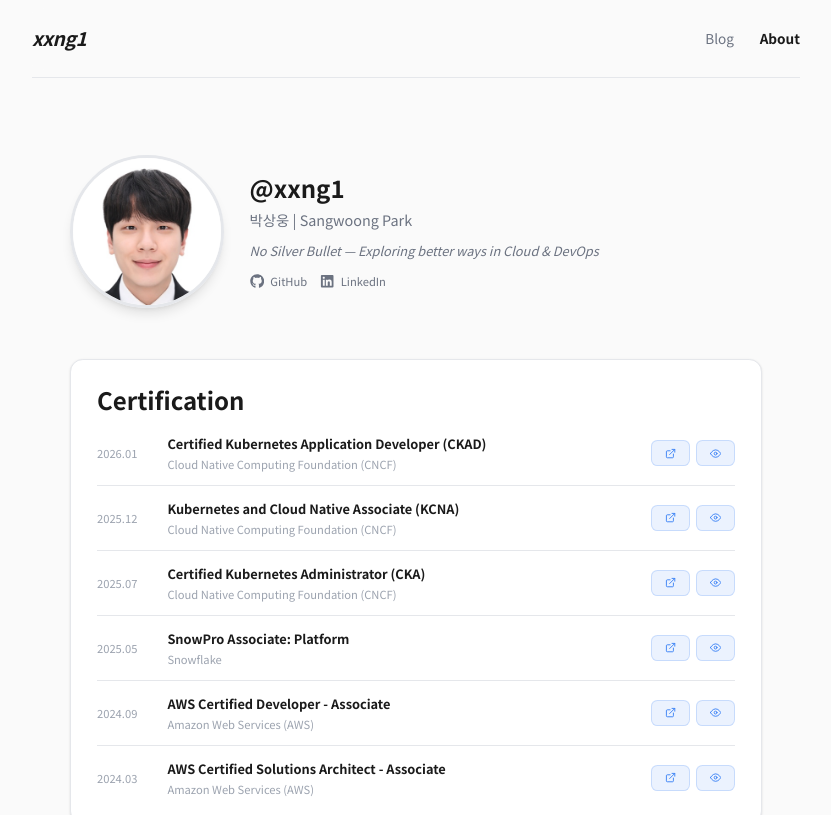
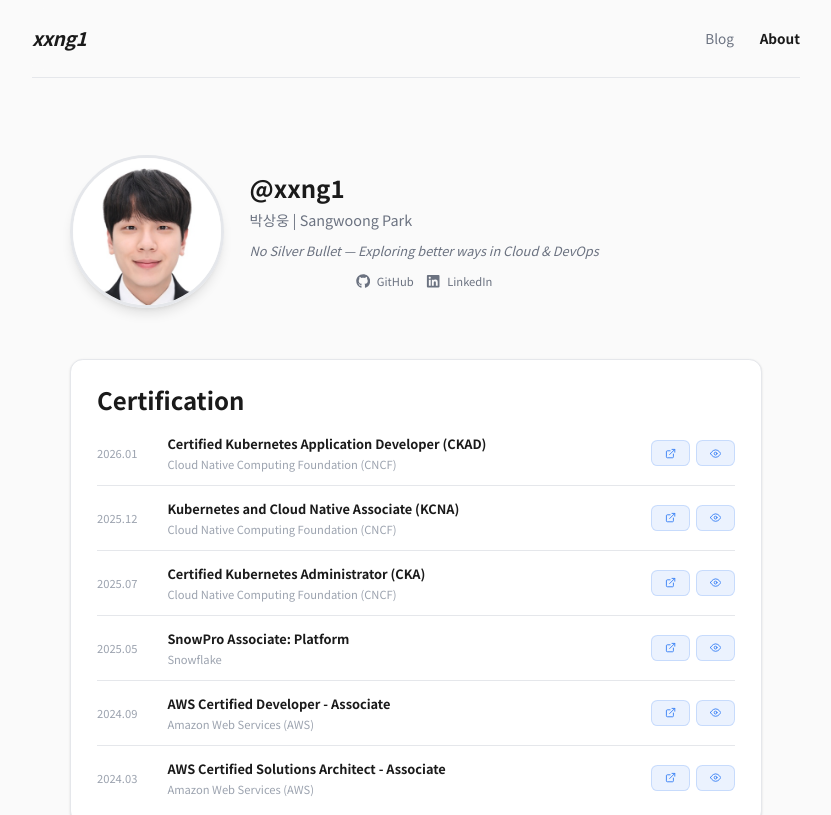
Before and after one commit to xxng1/xxng1-blog, a Next.js app: page /about in a window 1280 px wide. Shown: the top 815 px of the page, without its empty margins (224-1055 px from the left). Built offline with nearby package versions, Linux system fonts and the light colour scheme.

Commit message:
ui: 아이콘 가운데 정렬

```diff
--- a/src/app/about/page.tsx
+++ b/src/app/about/page.tsx
@@ -73,7 +73,7 @@
                     <p className="text-muted text-base italic font-light mb-4">
                         No Silver Bullet — Exploring better ways in Cloud & DevOps
                     </p>
-                    <div className="flex gap-4 text-sm">
+                    <div className="flex gap-4 text-sm justify-center">
                         <a href="https://github.com/xxng1" target="_blank" rel="noopener noreferrer" className="flex items-center gap-2 text-muted hover:text-accent transition-colors">
                             <FaGithub size={18} />
                             GitHub
```
